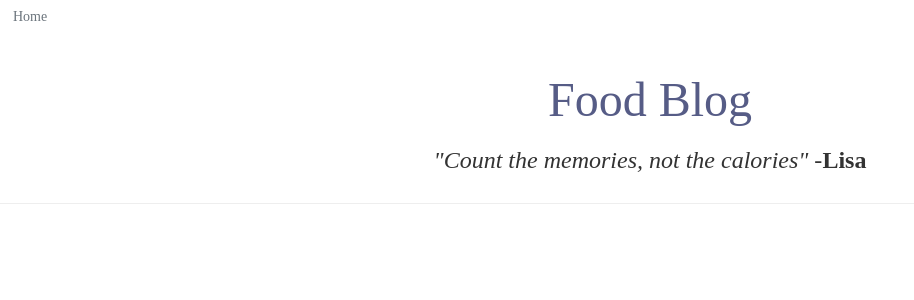
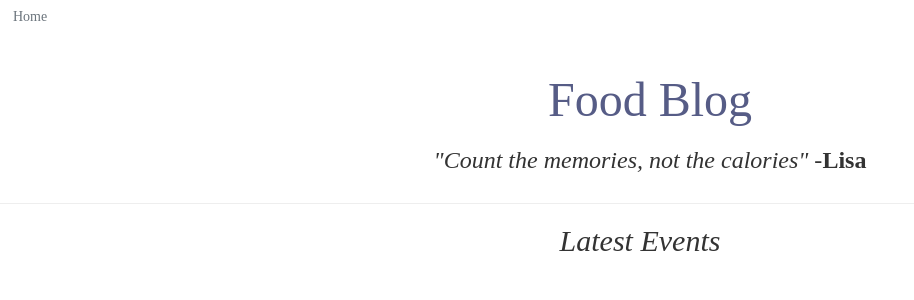
Before and after one commit to nonskill/FoodBlogFinal, a Django app: page /events/ in a window 1280 px wide. Shown: the top 300 px of the page, without its empty margins (0-914 px from the left). Run offline with Django 3.2, Linux system fonts and the light colour scheme; data that the repository does not hold is empty; some libraries are stand-ins or nearby versions; some web fonts are replaced.

Commit message:
Kleinigkeiten

```diff
--- a/blog/templates/blog/base.html
+++ b/blog/templates/blog/base.html
@@ -111,7 +111,7 @@ p {
                 </div>
 
                 <hr>
-
+                <i><center><h2>Latest Posts</h2></center></i>
             <div class="row">
             {% for post in posts %}
             <div class="column">
--- a/blog/templates/blog/events.html
+++ b/blog/templates/blog/events.html
@@ -64,7 +64,7 @@ p {
             <h1><a href="/">Food Blog</a></h1>
             <center><h3><i>"Count the memories, not the calories" -</i><b>Lisa</b></h3></center>
         </div>
-
+<i><center><h2>Latest Events</h2></center></i>
       {% for event in events %}
       <div class="row">
         <div class="card" style="width: 18rem;">
```
